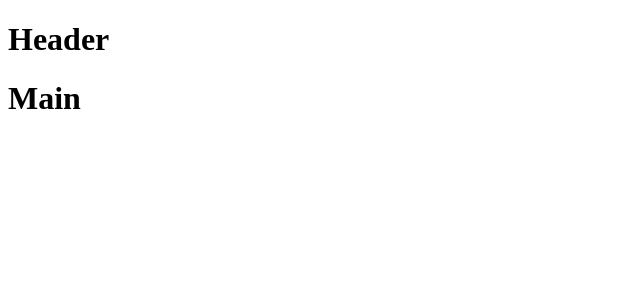
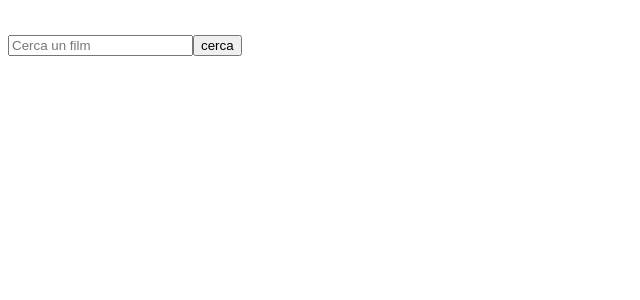
Before and after one commit to CristianN01/vite-boolflix, a Vue app: page / in a window 1280 px wide. Shown: the top 300 px of the page, without its empty margins (0-640 px from the left). Built offline with nearby package versions, Linux system fonts and the light colour scheme.

Commit message:
creato uno storage store con la lista dei film e la stringa vuota collegata al mio input 'text', creata in mainsearch la funzione che cerca nella mia api i vari film cercati nel mio input collegato con v-model al mio input , e poi vengono rappresentati in appmain come un ul

```diff
--- a/index.html
+++ b/index.html
@@ -2,9 +2,9 @@
 <html lang="en">
   <head>
     <meta charset="UTF-8" />
-    <link rel="icon" type="image/svg+xml" href="/vite.svg" />
+    <link rel="icon" type="image/svg+xml" href="https://seeklogo.com/images/N/netflix-logo-6A5D357DF8-seeklogo.com.png" />
     <meta name="viewport" content="width=device-width, initial-scale=1.0" />
-    <title>Vite + Vue</title>
+    <title>BoolFlix</title>
   </head>
   <body>
     <div id="app"></div>
--- a/package.json
+++ b/package.json
@@ -9,6 +9,7 @@
     "preview": "vite preview"
   },
   "dependencies": {
+    "axios": "^1.7.2",
     "vue": "^3.4.21"
   },
   "devDependencies": {
--- a/src/components/AppHeader.vue
+++ b/src/components/AppHeader.vue
@@ -1,5 +1,10 @@
 <script>
+import HeaderSearch from './HeaderSearch.vue'
+
 export default {
+    components:{
+        HeaderSearch,
+    },
   data() {
     return {
 
@@ -10,7 +15,7 @@ export default {
 
 <template>
     <h1>
-        Header
+        <HeaderSearch />
     </h1>
 </template>
 
--- a/src/components/AppMain.vue
+++ b/src/components/AppMain.vue
@@ -1,7 +1,10 @@
 <script>
+import { store } from "../store.js";
+
 export default {
   data() {
     return {
+        store,
 
     }
   }
@@ -9,9 +12,16 @@ export default {
 </script>
 
 <template>
-    <h1>
-        Main
-    </h1>
+    <section class="film">
+        <ul>
+            <li v-for="film in store.films">
+                Titolo :{{ film.title }}
+                Titolo originale :{{ film.original_title }}
+                Lingua :{{ film.original_language }}
+                Voto :{{ film.vote_count }}
+            </li>
+        </ul>
+    </section>
 </template>
 
 <style lang="scss" scoped>
--- a/src/components/HeaderSearch.vue
+++ b/src/components/HeaderSearch.vue
@@ -1,15 +1,38 @@
 <script>
+import { store } from "../store.js";
+import axios from 'axios'
+
 export default {
   data() {
     return {
+        store,
 
     }
-  }
+  },
+  methods: {
+      getFilms(){
+            axios.get('https://api.themoviedb.org/3/search/movie?api_key=29f42ebaba6771b07ad5be78ceeaf393&query=' + this.store.searchFilm)
+            .then( (response) => {
+                // handle success
+                console.log(response.data.results);
+                this.store.films = response.data.results;
+            })
+            .catch(function (error) {
+                // handle error
+                console.log(error);
+            })
+            .finally(function () {
+                // always executed
+            });
+        },
+    },
+
 }
 </script>
 
 <template>
-
+   <input type="text" placeholder="Cerca un film" v-model="this.store.searchFilm">
+   <button @click="getFilms()">cerca</button>
 </template>
 
 <style lang="scss" scoped>
--- /dev/null
+++ b/src/store.js
@@ -0,0 +1,6 @@
+import { reactive } from 'vue'
+
+export const store = reactive({
+    films: [],
+    searchFilm: '',
+});
```
Also changed, not shown: 1 other file (tests, documents, lock files or other folders).
